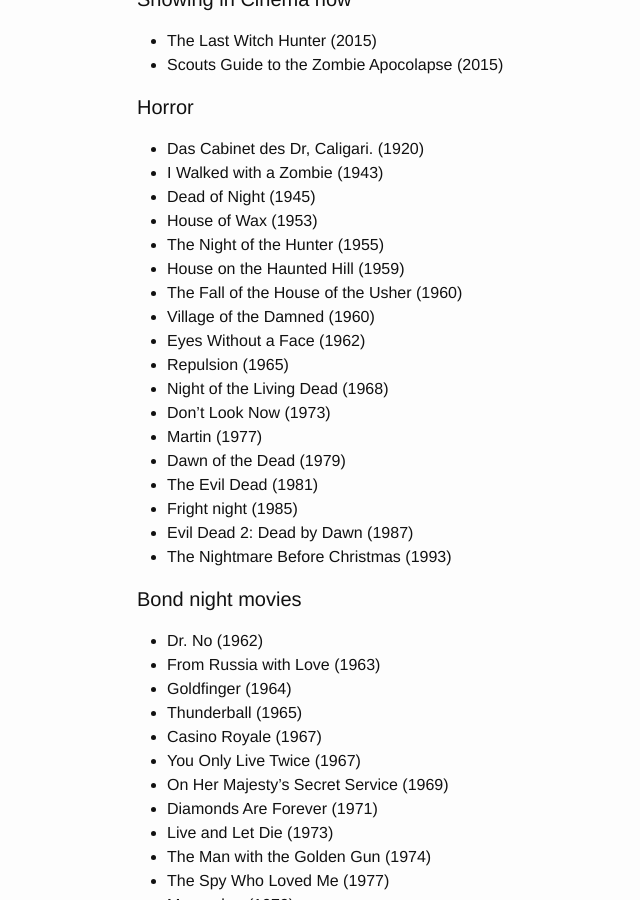
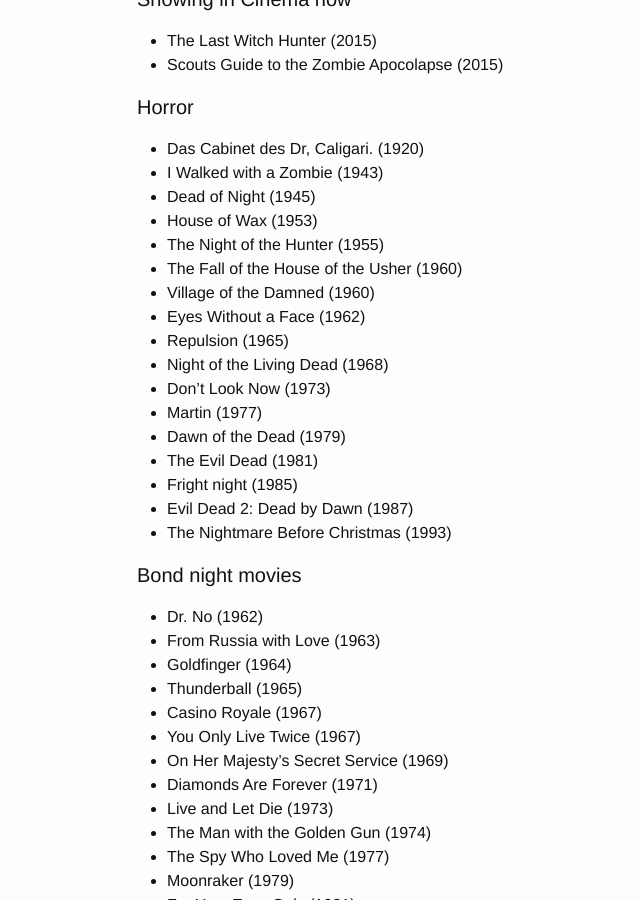
Before and after one commit to ali-raheem/alis_blog, a Jekyll site: the page built from watch-list.md, in a window 1280 px wide and 900 px high, scrolled down 489 px. Shown: the whole window, without its empty margins (133-773 px from the left). Built offline with Jekyll 4.4.1, drawn with Linux system fonts in a browser that asks for light colours; some of the changed text lies outside the part shown.

Commit message:
watched haunted hill

```diff
--- a/watch-list.md
+++ b/watch-list.md
@@ -26,7 +26,6 @@ permalink: /watch-list/
 * Dead of Night (1945)
 * House of Wax (1953)
 * The Night of the Hunter (1955)
-* House on the Haunted Hill (1959)
 * The Fall of the House of the Usher (1960)
 * Village of the Damned (1960)
 * Eyes Without a Face (1962)
```
Also changed, not shown: other parts of watch-list.md (+1 -0 lines).
